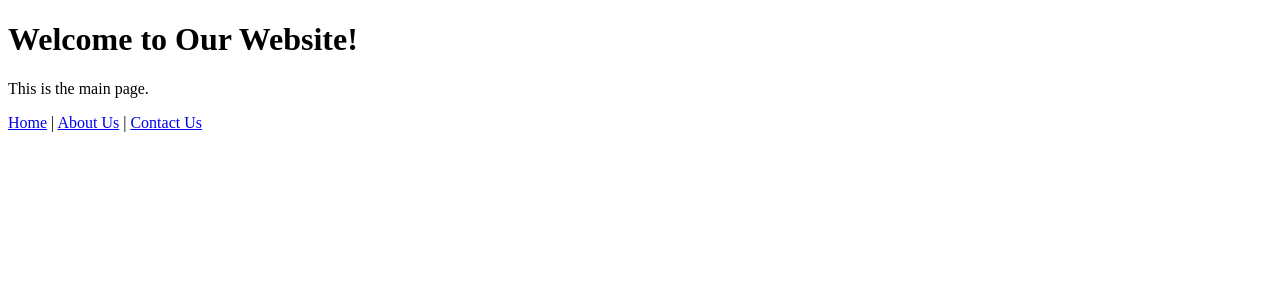
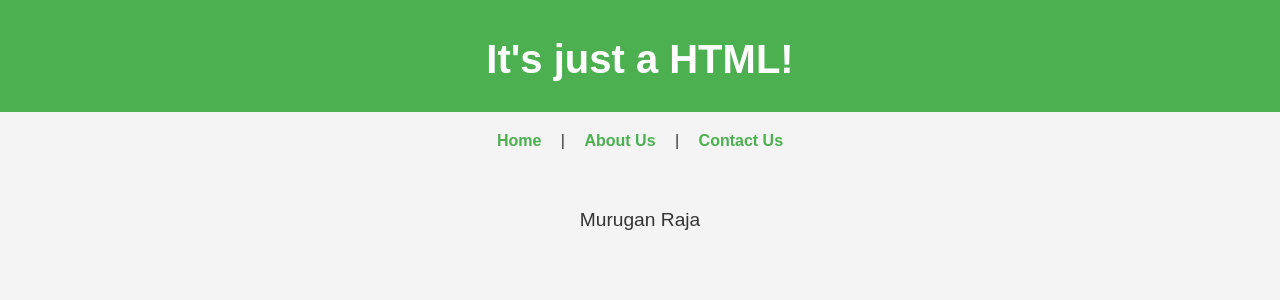
Before and after one commit to iamMuruganRaja/multidoc, a Flask app: page / in a window 1280 px wide. Shown: the top 300 px of the page. Run offline with Flask 2, Linux system fonts and the light colour scheme.

Commit message:
Initial commit

```diff
--- a/templates/index.html
+++ b/templates/index.html
@@ -4,12 +4,55 @@
     <meta charset="UTF-8">
     <meta name="viewport" content="width=device-width, initial-scale=1.0">
     <title>Main Page</title>
+    <style>
+        body {
+            font-family: Arial, sans-serif;
+            margin: 0;
+            padding: 0;
+            background-color: #f4f4f4;
+            color: #333;
+        }
+        header {
+            background-color: #4CAF50;
+            color: white;
+            padding: 10px 0;
+            text-align: center;
+        }
+        nav {
+            margin: 20px;
+            text-align: center;
+        }
+        nav a {
+            margin: 0 15px;
+            text-decoration: none;
+            color: #4CAF50;
+            font-weight: bold;
+        }
+        nav a:hover {
+            color: #333;
+        }
+        main {
+            padding: 20px;
+            text-align: center;
+        }
+        h1 {
+            font-size: 2.5em;
+            margin-bottom: 20px;
+        }
+        p {
+            font-size: 1.2em;
+        }
+    </style>
 </head>
 <body>
-    <h1>Welcome to Our Website!</h1>
-    <p>This is the main page.</p>
+    <header>
+        <h1>It's just a HTML!</h1>
+    </header>
     <nav>
         <a href="/">Home</a> | <a href="/about">About Us</a> | <a href="/contact">Contact Us</a>
     </nav>
+    <main>
+        <p>Murugan Raja</p>
+    </main>
 </body>
 </html>
```
Also changed, not shown: templates/about.html (+45 -2 lines), templates/contact.html (+45 -2 lines).
